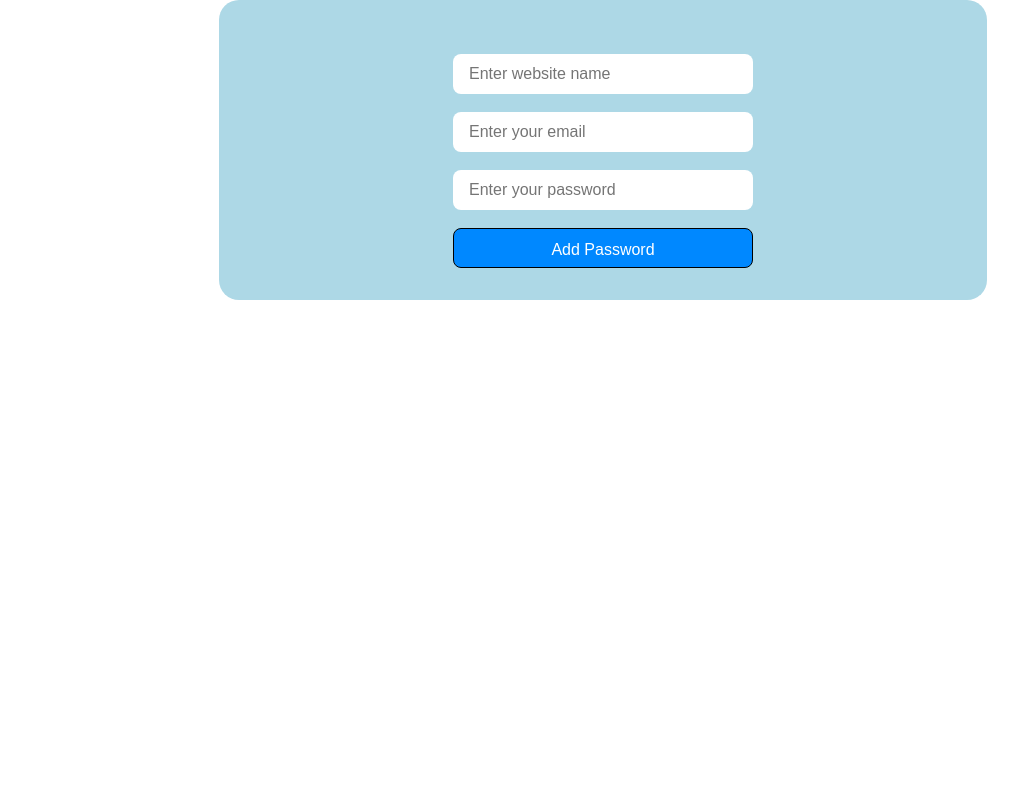
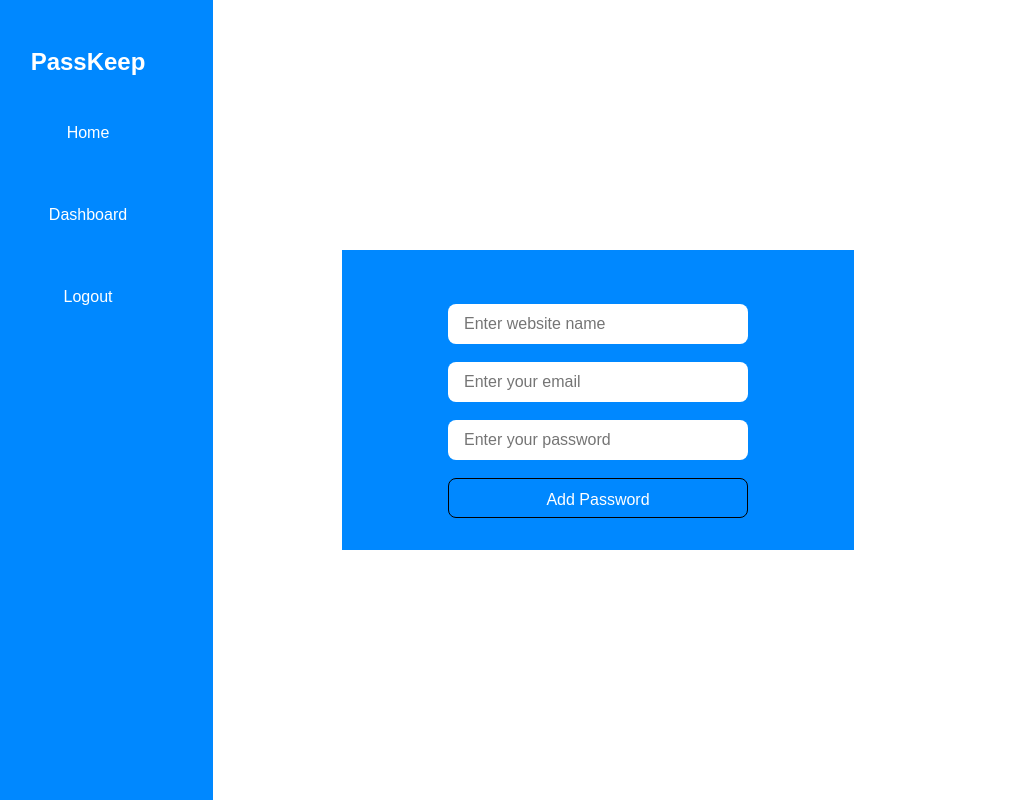
Before and after one commit to seannn9/PassKeep, a React (Vite) app in the folder client/: page /dashboard in a window 1280 px wide. Shown: the whole page, without its empty margins (37-1055 px from the left). Built offline with nearby package versions, Linux system fonts and the light colour scheme.

Commit message:
added sidebar

```diff
--- a/client/src/pages/Dashboard.jsx
+++ b/client/src/pages/Dashboard.jsx
@@ -84,6 +84,12 @@ function Dashboard() {
 
     return (
         <div className="main-container">
+            <nav className="sidebar">
+                <h1>PassKeep</h1>
+                <p>Home</p>
+                <p>Dashboard</p>
+                <p>Logout</p>
+            </nav>
             <div className="form-container">
                 <form onSubmit={addPassword}>
                     <input
@@ -113,11 +119,7 @@ function Dashboard() {
 
             <div className="password-list">
                 {passwordList.map((pwd, key) => (
-                    <div
-                        key={key}
-                        onClick={() => togglePasswordVisibility(pwd)}
-                        className="password-item"
-                    >
+                    <div key={key} className="password-item">
                         {pwd.website_name}:{" "}
                         {loadingPasswords[pwd.id] ? (
                             <span>Loading...</span>
@@ -126,6 +128,9 @@ function Dashboard() {
                         ) : (
                             "********"
                         )}
+                        <div onClick={() => togglePasswordVisibility(pwd)}>
+                            reveal
+                        </div>
                     </div>
                 ))}
             </div>
--- a/client/src/styles/App.css
+++ b/client/src/styles/App.css
@@ -9,22 +9,46 @@ body {
 }
 
 .main-container {
-    min-height: 100%;
+    height: 100vh;
     display: flex;
-    flex-direction: column;
     justify-content: center;
     align-items: center;
     text-align: center;
+    position: relative;
+    gap: 10px;
+}
+
+.sidebar {
+    position: absolute;
+    left: 0;
+    background-color: #0088ff;
+    color: white;
+    height: 100%;
+    width: 250px;
+    display: flex;
+    flex-direction: column;
+    gap: 2em;
+    padding: 3em 0;
+}
+
+.sidebar p {
+    padding: 1em;
+    width: 100%;
+    cursor: pointer;
+    transition: all 0.2s;
+}
+
+.sidebar p:hover {
+    background-color: #06579e;
 }
 
 .form-container {
-    background-color: lightblue;
-    border-radius: 20px;
+    background-color: #0088ff;
     display: flex;
     align-items: center;
     justify-content: center;
     height: 300px;
-    width: 60%;
+    width: 40%;
     padding: 1em 2em;
 }
 
@@ -52,7 +76,10 @@ form {
 }
 
 .password-list div {
-    background-color: black;
+    background-color: #0088ff;
+    display: flex;
+    justify-content: center;
+    align-items: center;
     color: white;
     padding: 0.5em;
     margin: 1em;
```
